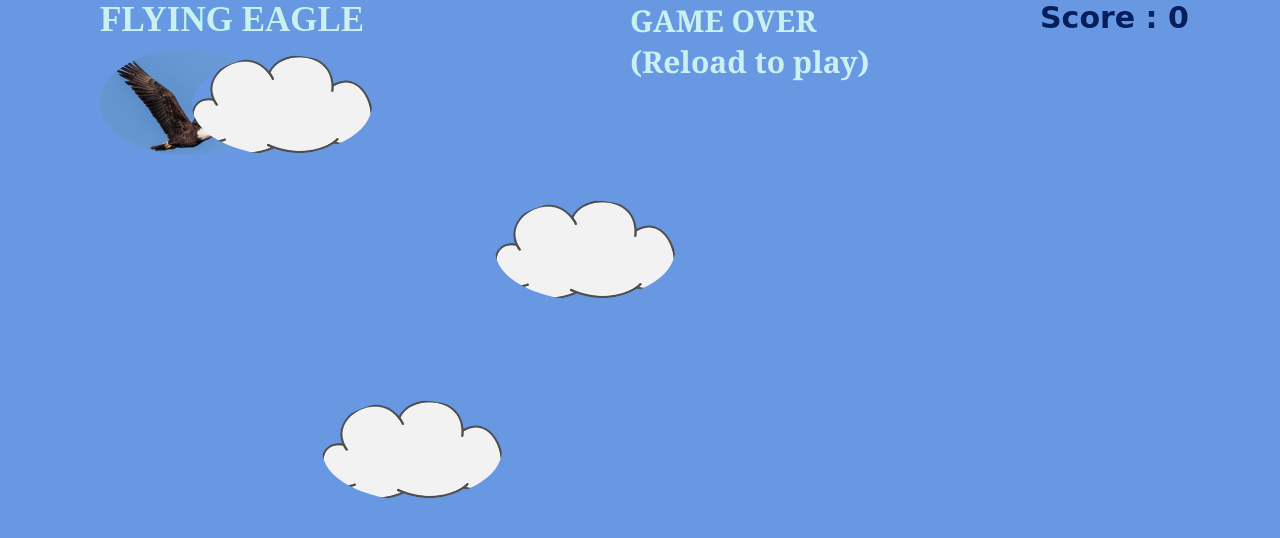
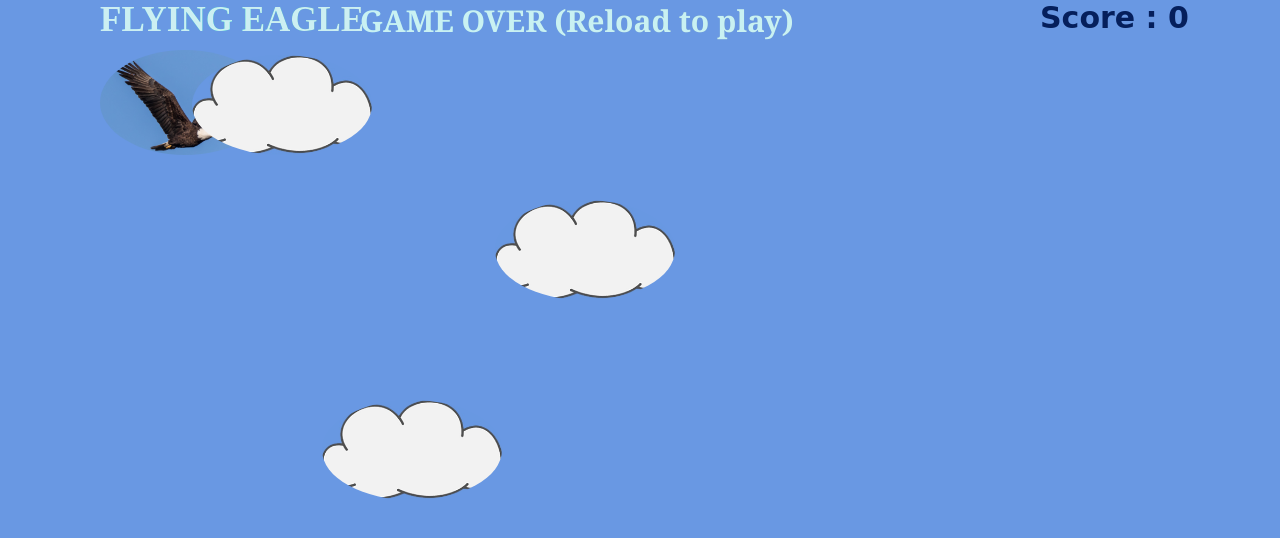
Before and after one commit to Gautam-10137/FlyingEagleGame.github.io, a plain HTML site: page index.html in a window 1280 px wide. Drawn offline with Linux system fonts and the light colour scheme.

Commit message:
minor changes

```diff
--- a/style.css
+++ b/style.css
@@ -21,9 +21,9 @@
     position: absolute;
     justify-content: center;
     top: 0px;
-    right: 150px;
+    right: 120px;
     height: 40px;
-    width: 300px;
+    width: 600px;
     margin: 0px 200px;
     background-color:rgb(105, 152, 227) ;
     color: rgb(201, 241, 242);
```
